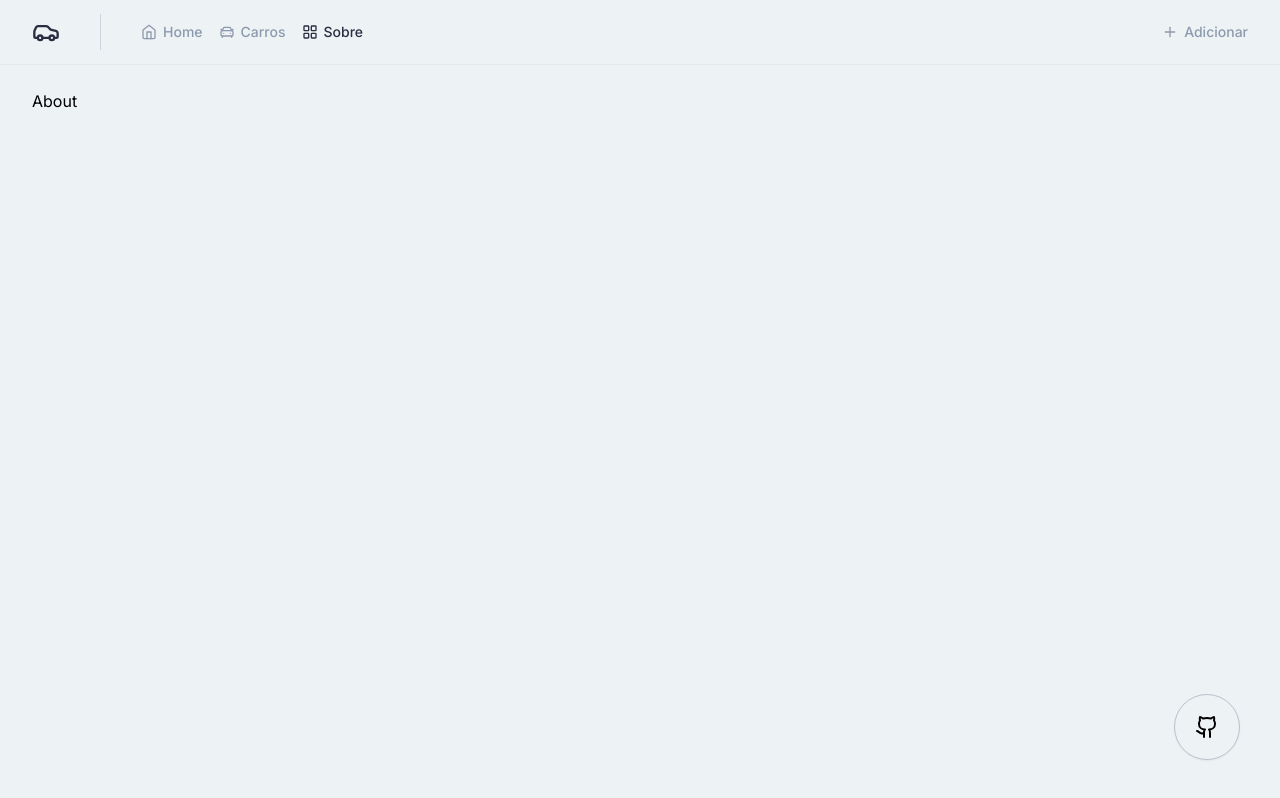
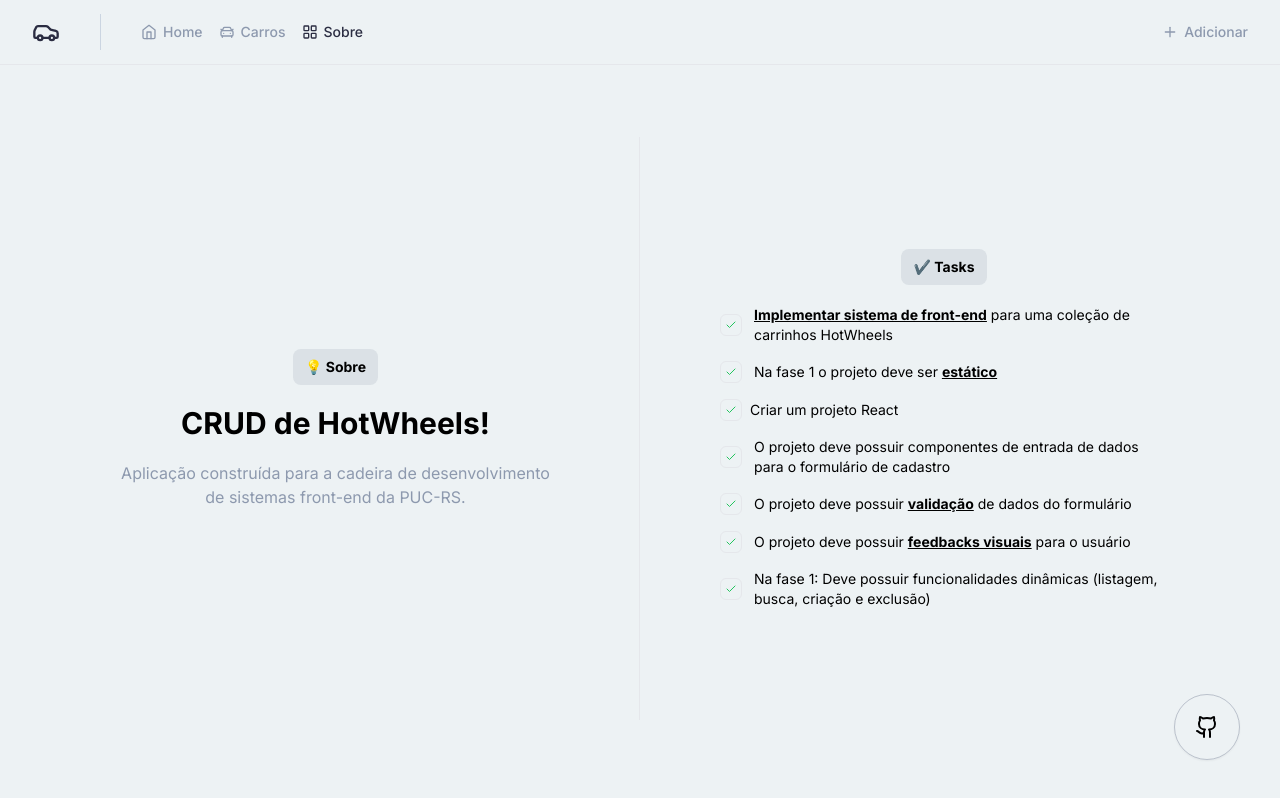
Before and after one commit to RenanFachin/PUCRS_hotwheels-CRUD, a React (Vite) app: page /about in a window 1280 px wide. Built offline with nearby package versions, Linux system fonts and the light colour scheme.

Commit message:
feat: Cria página de sobre

```diff
--- a/src/pages/_layouts/app.tsx
+++ b/src/pages/_layouts/app.tsx
@@ -8,7 +8,7 @@
     <div className="flex min-h-screen flex-col bg-primary-100 antialiased">
       <Navbar />
 
-      <div className="flex flex-1 flex-col gap-4 p-8 pt-6">
+      <div className="relative flex flex-1 flex-col gap-4 p-8 pt-6">
         {/* Contéudo da página */}
         <Outlet />
       </div>
--- a/src/pages/app/about.tsx
+++ b/src/pages/app/about.tsx
@@ -1,10 +1,102 @@
+import { Check } from 'lucide-react'
 import { Helmet } from 'react-helmet-async'
 
 export function About() {
   return (
-    <>
+    <div className="grid w-full flex-1 grid-cols-2 flex-col items-center py-12">
       <Helmet title="Sobre" />
-      <h1>About</h1>
-    </>
+
+      <div className="flex h-full flex-col items-center justify-center space-y-5 border-r ">
+        <span className="rounded-lg bg-primary-300/30 px-3 py-2 text-sm font-bold">
+          💡 Sobre
+        </span>
+
+        <p className="text-3xl font-bold">CRUD de HotWheels!</p>
+
+        <p className="max-w-md text-center text-primary-500">
+          Aplicação construída para a cadeira de desenvolvimento de sistemas
+          front-end da PUC-RS.
+        </p>
+      </div>
+
+      <div className="flex flex-col items-center space-y-5">
+        <span className="rounded-lg bg-primary-300/30 px-3 py-2 text-sm font-bold">
+          ✔️ Tasks
+        </span>
+
+        <div className="flex max-w-md flex-col items-start gap-4">
+          <div className="flex items-center justify-center gap-3">
+            <div className="rounded-md border p-1">
+              <Check className="size-3 text-green-500" />
+            </div>
+            <span className="text-sm">
+              <span className="font-bold underline">
+                Implementar sistema de front-end
+              </span>{' '}
+              para uma coleção de carrinhos HotWheels
+            </span>
+          </div>
+
+          <div className="flex items-center justify-center gap-3">
+            <div className="rounded-md border p-1">
+              <Check className="size-3 text-green-500" />
+            </div>
+            <span className="text-sm">
+              Na fase 1 o projeto deve ser{' '}
+              <span className="font-bold underline">estático</span>
+            </span>
+          </div>
+
+          <div className="flex items-center justify-center gap-2">
+            <div className="rounded-md border p-1">
+              <Check className="size-3 text-green-500" />
+            </div>
+            <span className="text-sm">Criar um projeto React</span>
+          </div>
+
+          <div className="flex items-center justify-center gap-3">
+            <div className="rounded-md border p-1">
+              <Check className="size-3 text-green-500" />
+            </div>
+            <span className="text-sm">
+              O projeto deve possuir componentes de entrada de dados para o
+              formulário de cadastro
+            </span>
+          </div>
+
+          <div className="flex items-center justify-center gap-3">
+            <div className="rounded-md border p-1">
+              <Check className="size-3 text-green-500" />
+            </div>
+            <span className="text-sm">
+              O projeto deve possuir{' '}
+              <span className="font-bold underline">validação</span> de dados do
+              formulário
+            </span>
+          </div>
+
+          <div className="flex items-center justify-center gap-3">
+            <div className="rounded-md border p-1">
+              <Check className="size-3 text-green-500" />
+            </div>
+            <span className="text-sm">
+              O projeto deve possuir{' '}
+              <span className="font-bold underline">feedbacks visuais</span>{' '}
+              para o usuário
+            </span>
+          </div>
+
+          <div className="flex items-center justify-center gap-3">
+            <div className="rounded-md border p-1">
+              <Check className="size-3 text-green-500" />
+            </div>
+            <span className="text-sm">
+              Na fase 1: Deve possuir funcionalidades dinâmicas (listagem,
+              busca, criação e exclusão)
+            </span>
+          </div>
+        </div>
+      </div>
+    </div>
   )
 }
--- a/src/pages/app/home.tsx
+++ b/src/pages/app/home.tsx
@@ -1,5 +1,6 @@
 import { GitMergeIcon, Plus } from 'lucide-react'
 import { Helmet } from 'react-helmet-async'
+import { Link } from 'react-router-dom'
 
 import { Button } from '@/components/button'
 
@@ -24,7 +25,9 @@
             <Plus className="size-3" />
           </Button.Icon>
 
-          <Button.Text>Adicionar</Button.Text>
+          <Button.Text>
+            <Link to="/add-cars">Adicionar</Link>
+          </Button.Text>
         </Button>
 
         <Button variant="primary">
@@ -32,7 +35,11 @@
             <GitMergeIcon className="size-3" />
           </Button.Icon>
 
-          <Button.Text>GitHub</Button.Text>
+          <Button.Text>
+            <Link to="https://github.com/RenanFachin/PUCRS_hotwheels-CRUD">
+              GitHub
+            </Link>
+          </Button.Text>
         </Button>
       </div>
     </div>
```
